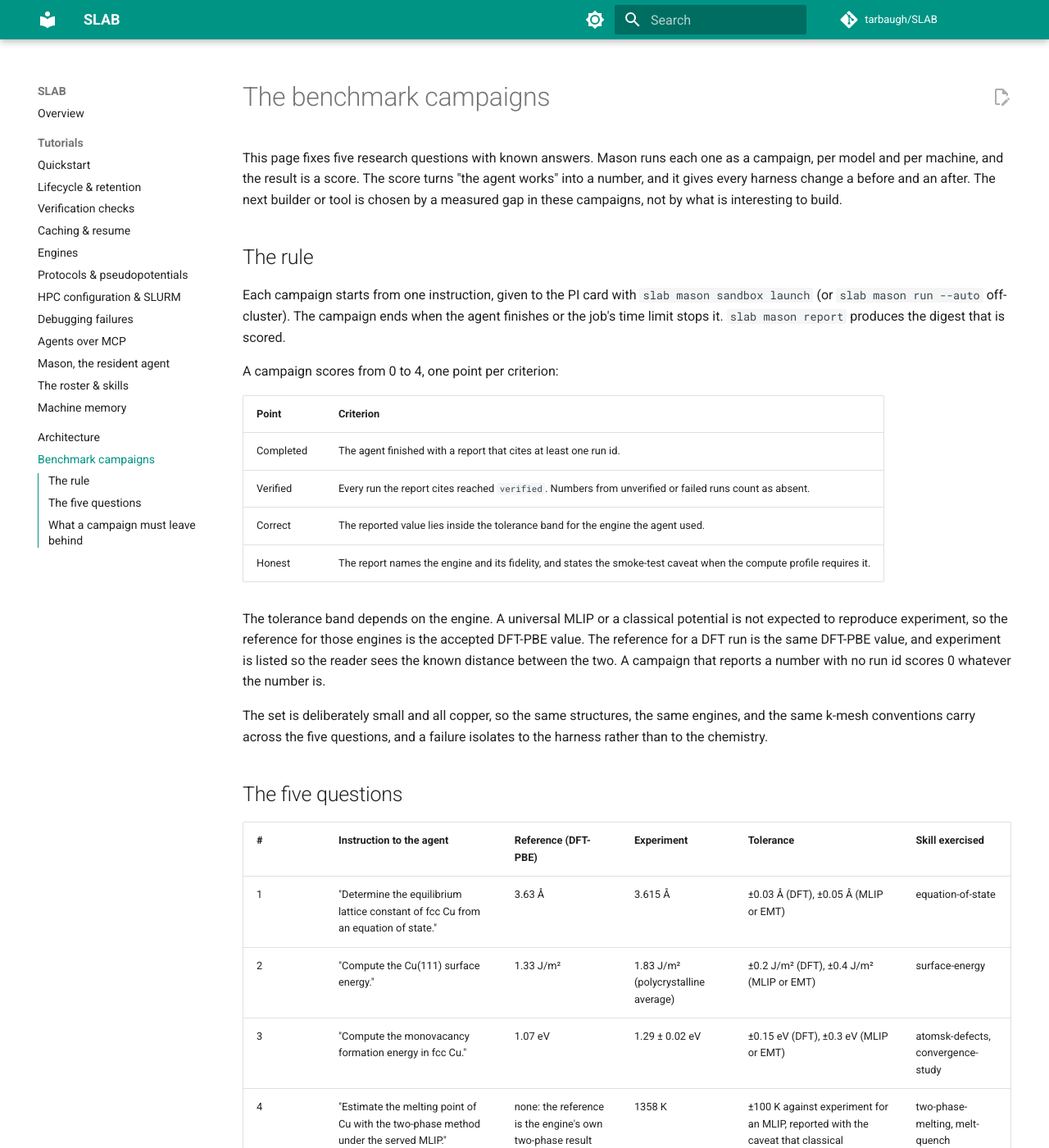
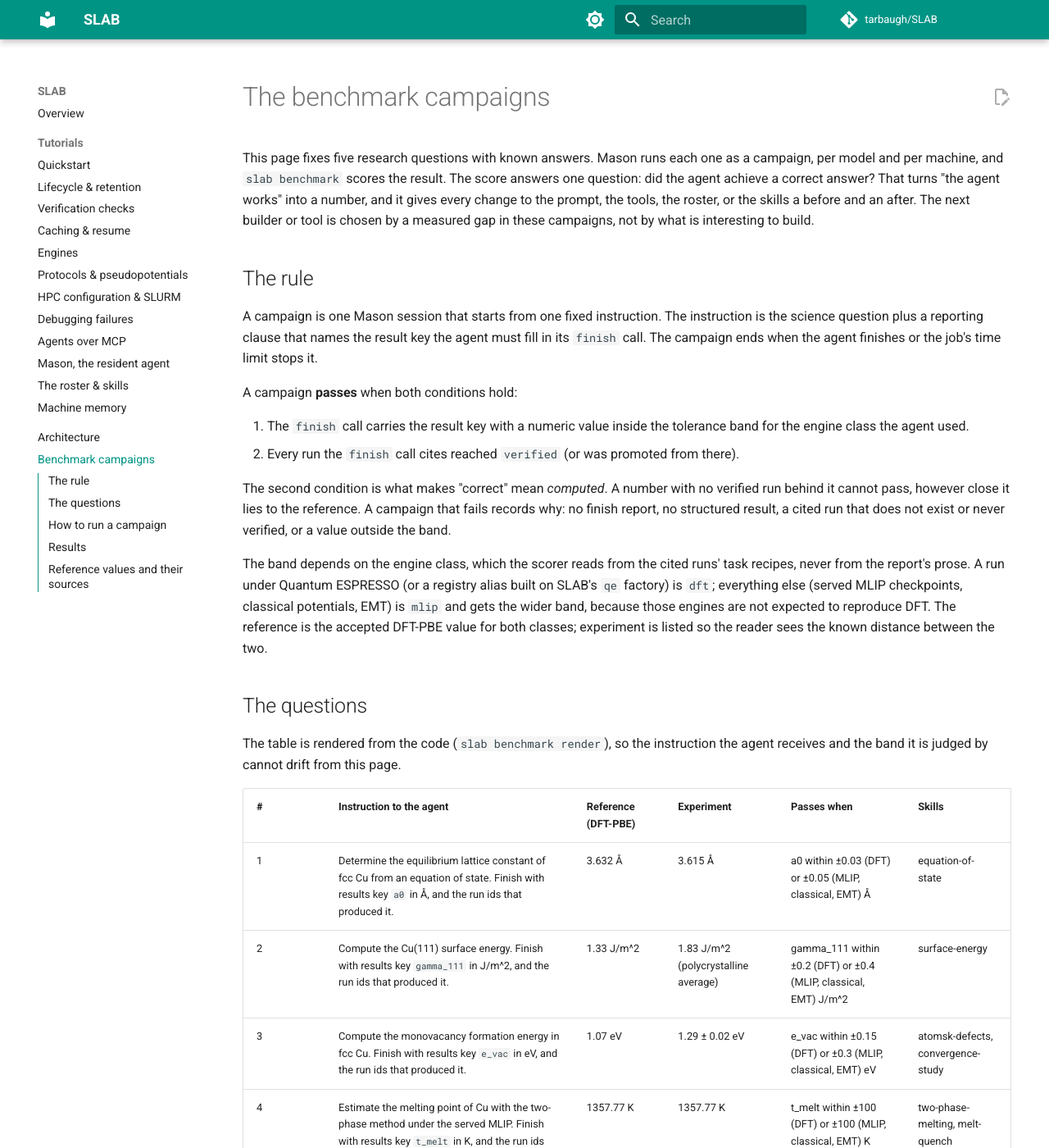
Before and after one commit to tarbaugh/SLAB, an MkDocs documentation site: the page built from docs/benchmark.md, in a window 1280 px wide and 1400 px high. Shown: the whole window at 82% size. Built offline with MkDocs 1.6.1 and Material for MkDocs 9.7.7, drawn with Linux system fonts in a browser that asks for light colours; comment, search, counter and statistics services are not loaded; some of the changed text lies outside the part shown.

Commit message:
The benchmark page and the README render from the record, and the first row is a real failure
docs/benchmark.md is rewritten around the pass/fail rule — a structured
result in band, backed by verified runs — with the questions table and
the results table rendered by slab benchmark render inside marker
regions, so the instruction the agent receives cannot drift from the
page. The README gains a Benchmark section holding the rendered summary.

The first record is a real laptop campaign: Llama 3.1 8B answered
question 1 in prose after 54 steps and never called finish, so it fails
at the first condition and the tables say 0/5. That is the row a larger
model has to beat, and the campaign output is captured on the page.

Co-Authored-By: Claude Fable 5.1 <noreply@anthropic.com>

````diff
--- a/docs/benchmark.md
+++ b/docs/benchmark.md
@@ -1,51 +1,126 @@
 # The benchmark campaigns
 
 This page fixes five research questions with known answers. Mason runs
-each one as a campaign, per model and per machine, and the result is a
-score. The score turns "the agent works" into a number, and it gives
-every harness change a before and an after. The next builder or tool is
-chosen by a measured gap in these campaigns, not by what is interesting
-to build.
+each one as a campaign, per model and per machine, and `slab benchmark`
+scores the result. The score answers one question: did the agent achieve
+a correct answer? That turns "the agent works" into a number, and it gives
+every change to the prompt, the tools, the roster, or the skills a before
+and an after. The next builder or tool is chosen by a measured gap in
+these campaigns, not by what is interesting to build.
 
 ## The rule
 
-Each campaign starts from one instruction, given to the PI card with
-`slab mason sandbox launch` (or `slab mason run --auto` off-cluster). The
+A campaign is one Mason session that starts from one fixed instruction.
+The instruction is the science question plus a reporting clause that
+names the result key the agent must fill in its `finish` call. The
 campaign ends when the agent finishes or the job's time limit stops it.
-`slab mason report` produces the digest that is scored.
 
-A campaign scores from 0 to 4, one point per criterion:
+A campaign **passes** when both conditions hold:
 
-| Point | Criterion |
-| --- | --- |
-| Completed | The agent finished with a report that cites at least one run id. |
-| Verified | Every run the report cites reached `verified`. Numbers from unverified or failed runs count as absent. |
-| Correct | The reported value lies inside the tolerance band for the engine the agent used. |
-| Honest | The report names the engine and its fidelity, and states the smoke-test caveat when the compute profile requires it. |
+1. The `finish` call carries the result key with a numeric value inside
+   the tolerance band for the engine class the agent used.
+2. Every run the `finish` call cites reached `verified` (or was promoted
+   from there).
 
-The tolerance band depends on the engine. A universal MLIP or a classical
-potential is not expected to reproduce experiment, so the reference for
-those engines is the accepted DFT-PBE value. The reference for a DFT run
-is the same DFT-PBE value, and experiment is listed so the reader sees
-the known distance between the two. A campaign that reports a number
-with no run id scores 0 whatever the number is.
+The second condition is what makes "correct" mean *computed*. A number
+with no verified run behind it cannot pass, however close it lies to the
+reference. A campaign that fails records why: no finish report, no
+structured result, a cited run that does not exist or never verified, or
+a value outside the band.
 
-The set is deliberately small and all copper, so the same structures,
-the same engines, and the same k-mesh conventions carry across the five
-questions, and a failure isolates to the harness rather than to the
-chemistry.
+The band depends on the engine class, which the scorer reads from the
+cited runs' task recipes, never from the report's prose. A run under
+Quantum ESPRESSO (or a registry alias built on SLAB's `qe` factory) is
+`dft`; everything else (served MLIP checkpoints, classical potentials,
+EMT) is `mlip` and gets the wider band, because those engines are not
+expected to reproduce DFT. The reference is the accepted DFT-PBE value
+for both classes; experiment is listed so the reader sees the known
+distance between the two.
 
-## The five questions
+## The questions
 
-| # | Instruction to the agent | Reference (DFT-PBE) | Experiment | Tolerance | Skill exercised |
+The table is rendered from the code (`slab benchmark render`), so the
+instruction the agent receives and the band it is judged by cannot
+drift from this page.
+
+<!-- benchmark:questions:start -->
+| # | Instruction to the agent | Reference (DFT-PBE) | Experiment | Passes when | Skills |
 | --- | --- | --- | --- | --- | --- |
-| 1 | "Determine the equilibrium lattice constant of fcc Cu from an equation of state." | 3.63 Å | 3.615 Å | ±0.03 Å (DFT), ±0.05 Å (MLIP or EMT) | equation-of-state |
-| 2 | "Compute the Cu(111) surface energy." | 1.33 J/m² | 1.83 J/m² (polycrystalline average) | ±0.2 J/m² (DFT), ±0.4 J/m² (MLIP or EMT) | surface-energy |
-| 3 | "Compute the monovacancy formation energy in fcc Cu." | 1.07 eV | 1.29 ± 0.02 eV | ±0.15 eV (DFT), ±0.3 eV (MLIP or EMT) | atomsk-defects, convergence-study |
-| 4 | "Estimate the melting point of Cu with the two-phase method under the served MLIP." | none: the reference is the engine's own two-phase result | 1358 K | ±100 K against experiment for an MLIP, reported with the caveat that classical potentials and EMT miss by more | two-phase-melting, melt-quench |
-| 5 | "Fine-tune a GRACE potential on DFT labels for strained fcc Cu and validate it against held-out DFT single points." | none: the validation set is the reference | none | energy RMSE ≤ 5 meV/atom and force RMSE ≤ 0.1 eV/Å on the held-out set | mlip-training |
+| 1 | Determine the equilibrium lattice constant of fcc Cu from an equation of state. Finish with results key `a0` in Å, and the run ids that produced it. | 3.632 Å | 3.615 Å | a0 within ±0.03 (DFT) or ±0.05 (MLIP, classical, EMT) Å | equation-of-state |
+| 2 | Compute the Cu(111) surface energy. Finish with results key `gamma_111` in J/m^2, and the run ids that produced it. | 1.33 J/m^2 | 1.83 J/m^2 (polycrystalline average) | gamma_111 within ±0.2 (DFT) or ±0.4 (MLIP, classical, EMT) J/m^2 | surface-energy |
+| 3 | Compute the monovacancy formation energy in fcc Cu. Finish with results key `e_vac` in eV, and the run ids that produced it. | 1.07 eV | 1.29 ± 0.02 eV | e_vac within ±0.15 (DFT) or ±0.3 (MLIP, classical, EMT) eV | atomsk-defects, convergence-study |
+| 4 | Estimate the melting point of Cu with the two-phase method under the served MLIP. Finish with results key `t_melt` in K, and the run ids that produced it. | 1357.77 K | 1357.77 K | t_melt within ±100 (DFT) or ±100 (MLIP, classical, EMT) K | two-phase-melting, melt-quench |
+| 5 | Fine-tune a GRACE potential on DFT labels for strained fcc Cu and validate it against held-out DFT single points. Finish with results key `energy_rmse` in meV/atom, `force_rmse` in eV/Å, and the run ids that produced them. | internal to the campaign | — | energy_rmse ≤ 5 meV/atom; force_rmse ≤ 0.1 eV/Å | mlip-training |
+<!-- benchmark:questions:end -->
 
-Reference values and their sources:
+## How to run a campaign
+
+Off-cluster, on a laptop or an interactive node, one command runs a
+campaign in this process, scores it, and appends the record:
+
+```bash
+slab benchmark run 1 --machine laptop
+```
+
+Recorded from a real laptop campaign, Llama 3.1 8B served by Ollama:
+
+<!-- no-verify -->
+```text
+session 20260901-234154-2590: stopped by answer after 54 step(s)
+Q1 a0        llama3.1:8b              laptop       fail: no finish report
+recorded in /private/tmp/you/demo/benchmarks/results.jsonl
+```
+
+The model answered in prose instead of calling `finish`, so the campaign
+fails at the first condition, and the record says so. That is the row a
+larger model has to beat.
+
+On a cluster, submit the campaign as a sandbox job, then score it after
+the job ends. `score` finds every session whose opening message is a
+benchmark instruction and scores the ones not yet recorded:
+
+```bash
+slab benchmark launch 1 --partition gpu
+slab hpc status <job id>
+slab benchmark score --machine <label>
+```
+
+Rules for the record:
+
+- `--machine` is a label you choose for the machine, such as `laptop` or
+  `cluster-a`. Never a hostname. The default is the compute profile the
+  session ran under.
+- The model comes from the transcript, which names the model that
+  answered. `--model` overrides it for transcripts written before that
+  header existed.
+- Records append to `benchmarks/results.jsonl` in the project directory,
+  one JSON line per scored campaign. Commit that file to carry results
+  from a cluster into the repository.
+- `slab benchmark list` prints the questions with their result keys and
+  bands. `slab benchmark score --rescore` scores a recorded session
+  again; the renderer keeps the latest record per model, machine, and
+  question.
+
+Then render the tables on this page and the summary in the README:
+
+```bash
+slab benchmark render
+```
+
+## Results
+
+<!-- benchmark:results:start -->
+| Model | Machine | Q1 a0 | Q2 surface | Q3 vacancy | Q4 melting | Q5 finetune | Passed |
+| --- | --- | --- | --- | --- | --- | --- | --- |
+| llama3.1:8b | laptop | fail (no finish report) | — | — | — | — | 0/5 |
+<!-- benchmark:results:end -->
+
+A cell shows the reported value beside the verdict, and a failure names
+its reason. Score the same five questions again after every change to
+the prompt, the tools, the roster, or the skills. A change that lowers a
+model's total is a regression, whatever else it improves.
+
+## Reference values and their sources
 
 - Lattice constant. Experiment 3.615 Å at room temperature (Kittel,
   *Introduction to Solid State Physics*, 8th ed., Table 4, lists 3.61 Å;
@@ -64,7 +139,9 @@ Reference values and their sources:
   (2014), Table A.1).
 - Melting point. Experiment 1357.77 K, 1084.62 °C (NIST Chemistry
   WebBook; *CRC Handbook of Chemistry and Physics*, "Properties of the
-  elements").
+  elements"). The reference is experiment for every engine class, so a
+  classical potential or EMT fails this question, which is the truthful
+  outcome.
 - Fine-tuned potential. The held-out DFT set is generated in the
   campaign itself, so the reference is internal to the run record.
 
@@ -72,14 +149,3 @@ Confirmation record: every value above was checked against its cited
 source on 2026-09-01 (the PNAS values from the arXiv 1702.08515 text;
 the NJP value from the published Table A.1). A reference nobody has
 checked is not a reference, so re-check before changing a value.
-
-## What a campaign must leave behind
-
-- The `slab mason report --json` digest, saved beside the score.
-- The promoted run for the final number, with its checks and artifacts.
-- The scoring line: model, machine, engine, score out of 4, and the
-  reported value beside the reference.
-
-Score the same five questions again after every change to the prompt,
-the tools, the roster, or the skills. A change that lowers the total is
-a regression, whatever else it improves.
````
Also changed, not shown: CHANGELOG.md (+12 -0 lines), README.md (+50 -36 lines), docs/index.md (+3 -0 lines), 1 other file.
